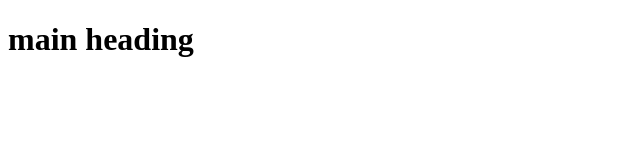
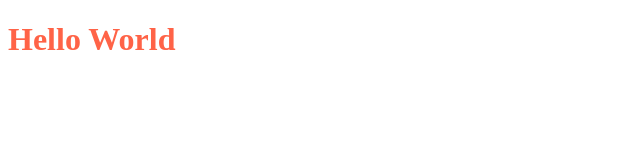
Before and after one commit to rachitbhatia1912/Practical1, a plain HTML site: page prac1.html in a window 1280 px wide. Shown: the whole page, without its empty margins (0-640 px from the left). Drawn offline with Linux system fonts and the light colour scheme.

Commit message:
Update prac1.html

```diff
--- a/prac1.html
+++ b/prac1.html
@@ -1,6 +1,6 @@
 <!DOCTYPE html>
 <html lang="en">
 <body>
-    <H1>main heading</H1>
+    <h1 style="color:Tomato;">Hello World</h1>
 </body>
 </html>
```
